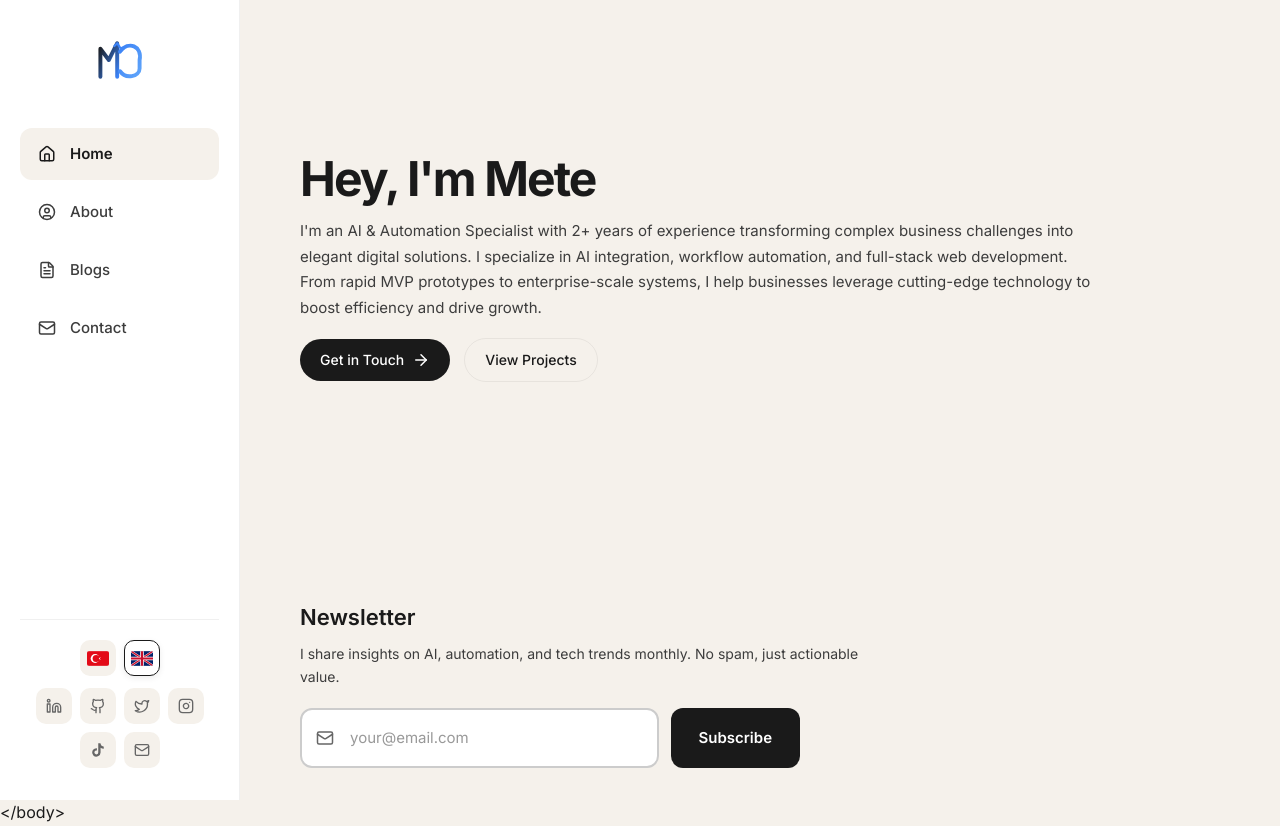
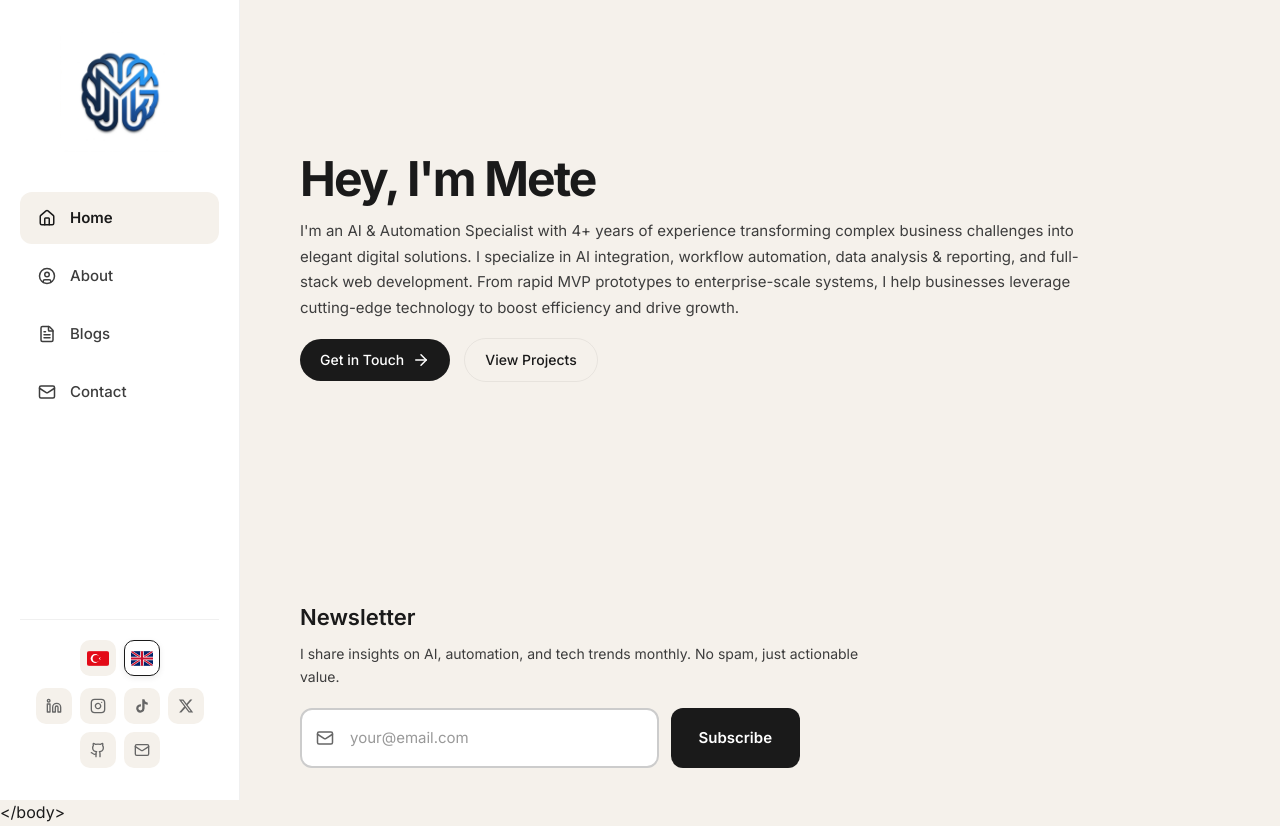
Before and after one commit to metegunesofficial/Portfilio, a React (Vite) app: page / in a window 1280 px wide. Built offline with nearby package versions, Linux system fonts and the light colour scheme; no server answers.

Commit message:
feat: add MG brain logo, newsletter lang preference, social links, fix email input

```diff
--- a/src/components/Logo.tsx
+++ b/src/components/Logo.tsx
@@ -1,75 +1,11 @@
 import { motion } from 'framer-motion'
-
-// MG Logo SVG Component - Creative Arrow Design
-function MGLogoSVG() {
-    return (
-        <svg
-            xmlns="http://www.w3.org/2000/svg"
-            viewBox="0 0 100 100"
-            fill="none"
-            width="56"
-            height="56"
-        >
-            {/* Gradient definitions */}
-            <defs>
-                <linearGradient id="mgGradient" x1="0%" y1="0%" x2="100%" y2="100%">
-                    <stop offset="0%" stopColor="#1a1a1a" />
-                    <stop offset="100%" stopColor="#3b82f6" />
-                </linearGradient>
-                <linearGradient id="blueGradient" x1="0%" y1="0%" x2="100%" y2="100%">
-                    <stop offset="0%" stopColor="#3b82f6" />
-                    <stop offset="100%" stopColor="#60a5fa" />
-                </linearGradient>
-            </defs>
-
-            {/* M Letter - Left side with arrow pointing up-right */}
-            <path
-                d="M15 80 L15 30 L30 50 L45 20 L45 80"
-                stroke="url(#mgGradient)"
-                strokeWidth="7"
-                strokeLinecap="round"
-                strokeLinejoin="round"
-                fill="none"
-            />
-
-            {/* G Letter - Integrated curve with arrow */}
-            <path
-                d="M50 35 C65 15, 90 25, 85 50 L85 65 C85 80, 60 85, 50 70"
-                stroke="url(#blueGradient)"
-                strokeWidth="7"
-                strokeLinecap="round"
-                strokeLinejoin="round"
-                fill="none"
-            />
-
-            {/* G inner line */}
-            <path
-                d="M85 55 L65 55"
-                stroke="url(#blueGradient)"
-                strokeWidth="7"
-                strokeLinecap="round"
-                fill="none"
-            />
-
-            {/* Arrow tip on M */}
-            <path
-                d="M40 25 L45 20 L50 28"
-                stroke="#3b82f6"
-                strokeWidth="4"
-                strokeLinecap="round"
-                strokeLinejoin="round"
-                fill="none"
-            />
-        </svg>
-    )
-}
 
 export function Logo() {
     return (
         <motion.a
             href="/"
             className="sidebar-logo-custom"
-            whileHover={{ scale: 1.08 }}
+            whileHover={{ scale: 1.05 }}
             whileTap={{ scale: 0.95 }}
             style={{
                 textDecoration: 'none',
@@ -78,7 +14,15 @@ export function Logo() {
                 justifyContent: 'center'
             }}
         >
-            <MGLogoSVG />
+            <img
+                src="/images/mg-logo.png"
+                alt="MG Logo"
+                style={{
+                    width: '120px',
+                    height: '120px',
+                    objectFit: 'contain'
+                }}
+            />
         </motion.a>
     )
 }
--- a/src/components/Newsletter.tsx
+++ b/src/components/Newsletter.tsx
@@ -82,7 +82,7 @@ export function Newsletter() {
 
         try {
             // Call the actual newsletter service
-            const result = await subscribeToNewsletter(email.trim(), undefined, 'website_form')
+            const result = await subscribeToNewsletter(email.trim(), undefined, 'website_form', lang)
 
             if (!result.success) {
                 setError(result.error || errorMessages.alreadySubscribed)
--- a/src/components/Sidebar.tsx
+++ b/src/components/Sidebar.tsx
@@ -1,5 +1,5 @@
 import { NavLink } from 'react-router-dom'
-import { Home, FileText, Mail, Linkedin, Twitter, UserCircle, Github, Instagram } from 'lucide-react'
+import { Home, FileText, Mail, Linkedin, UserCircle, Instagram, Github } from 'lucide-react'
 import { useLang } from '../context/LangContext'
 
 import { Logo } from './Logo'
@@ -11,13 +11,20 @@ const TikTok = ({ size = 16 }: { size?: number }) => (
     </svg>
 )
 
+// Custom X (formerly Twitter) icon
+const XIcon = ({ size = 16 }: { size?: number }) => (
+    <svg width={size} height={size} viewBox="0 0 24 24" fill="currentColor">
+        <path d="M18.244 2.25h3.308l-7.227 8.26 8.502 11.24H16.17l-5.214-6.817L4.99 21.75H1.68l7.73-8.835L1.254 2.25H8.08l4.713 6.231zm-1.161 17.52h1.833L7.084 4.126H5.117z" />
+    </svg>
+)
+
 const socialLinks = [
-    { icon: Linkedin, href: 'https://linkedin.com/in/metegunes', label: 'LinkedIn' },
-    { icon: Github, href: 'https://github.com/metegunes', label: 'GitHub' },
-    { icon: Twitter, href: 'https://twitter.com/metegunes', label: 'Twitter' },
-    { icon: Instagram, href: 'https://instagram.com/metegunes', label: 'Instagram' },
-    { icon: TikTok, href: 'https://tiktok.com/@metegunes', label: 'TikTok' },
-    { icon: Mail, href: 'mailto:contact@metegunes.dev', label: 'Email' },
+    { icon: Linkedin, href: 'https://www.linkedin.com/in/metegunesofficial', label: 'LinkedIn' },
+    { icon: Instagram, href: 'https://www.instagram.com/metegunesofficial/', label: 'Instagram' },
+    { icon: TikTok, href: 'https://www.tiktok.com/@metegunesofficial', label: 'TikTok' },
+    { icon: XIcon, href: 'https://x.com/metegnsofficial', label: 'X' },
+    { icon: Github, href: 'https://github.com/metegunesofficial', label: 'GitHub' },
+    { icon: Mail, href: 'mailto:metegunesofficial@gmail.com', label: 'Email' },
 ]
 
 export function Sidebar() {
--- a/src/context/LangContext.tsx
+++ b/src/context/LangContext.tsx
@@ -71,7 +71,7 @@ const translations: Record<Lang, Translations> = {
         contact: 'Contact',
 
         heroTitle: 'Hey, I\'m Mete',
-        heroBio: "I'm an AI & Automation Specialist with 2+ years of experience transforming complex business challenges into elegant digital solutions. I specialize in AI integration, workflow automation, and full-stack web development. From rapid MVP prototypes to enterprise-scale systems, I help businesses leverage cutting-edge technology to boost efficiency and drive growth.",
+        heroBio: "I'm an AI & Automation Specialist with 4+ years of experience transforming complex business challenges into elegant digital solutions. I specialize in AI integration, workflow automation, data analysis & reporting, and full-stack web development. From rapid MVP prototypes to enterprise-scale systems, I help businesses leverage cutting-edge technology to boost efficiency and drive growth.",
 
         newsletterTitle: 'Newsletter',
         newsletterDesc: "I share insights on AI, automation, and tech trends monthly. No spam, just actionable value.",
@@ -124,7 +124,7 @@ const translations: Record<Lang, Translations> = {
         contact: 'İletişim',
 
         heroTitle: 'Merhaba, Ben Mete',
-        heroBio: "2+ yıllık deneyime sahip bir AI, Otomasyon ve Süreç Geliştirme Uzmanıyım. Karmaşık iş süreçlerini profesyonel dijital çözümlere dönüştürüyorum. AI entegrasyonu, iş akışı otomasyonu ve kurumsal süreç geliştirme konularında uzmanım. Hızlı MVP prototiplerinden kurumsal ölçekli sistemlere kadar, işletmelerin son teknolojiyi kullanarak verimliliği artırmasına ve büyümesine yardımcı oluyorum.",
+        heroBio: "4+ yıllık deneyime sahip bir AI, Otomasyon ve Süreç Geliştirme Uzmanıyım. Karmaşık iş süreçlerini profesyonel dijital çözümlere dönüştürüyorum. AI entegrasyonu, iş akışı otomasyonu, veri analizi & raporlama ve kurumsal süreç geliştirme konularında uzmanım. Hızlı MVP prototiplerinden kurumsal ölçekli sistemlere kadar, işletmelerin son teknolojiyi kullanarak verimliliği artırmasına ve büyümesine yardımcı oluyorum.",
 
         newsletterTitle: 'Bülten',
         newsletterDesc: "Ayda bir öğrendiklerimi belgeliyorum. Bunları sizinle mail ile paylaşmak isterim. Spam yok. Sadece değer.",
--- a/src/hooks/useSettings.ts
+++ b/src/hooks/useSettings.ts
@@ -21,8 +21,8 @@ interface Settings {
 const defaultSettings: Settings = {
     hero_title_tr: 'Merhaba, Ben Mete',
     hero_title_en: "Hey, I'm Mete",
-    hero_bio_tr: "2+ yıllık deneyime sahip bir AI, Otomasyon ve Süreç Geliştirme Uzmanıyım.",
-    hero_bio_en: "I'm an AI & Automation Specialist with 2+ years of experience.",
+    hero_bio_tr: "4+ yıllık deneyime sahip bir AI, Otomasyon, Veri Analizi ve Süreç Geliştirme Uzmanıyım.",
+    hero_bio_en: "I'm an AI, Automation & Data Analytics Specialist with 4+ years of experience.",
     about_bio_tr: "AI ve otomasyon alanında uzmanım.",
     about_bio_en: "I specialize in AI and automation.",
     skills: ['AI', 'Automation', 'React', 'Node.js'],
--- a/src/index.css
+++ b/src/index.css
@@ -2940,12 +2940,12 @@ body {
 
 .email-input-wrapper input {
   width: 100%;
-  padding-right: 48px;
+  padding-left: 44px;
 }
 
 .email-input-wrapper .input-icon {
   position: absolute;
-  right: 12px;
+  left: 14px;
   top: 50%;
   transform: translateY(-50%);
   color: var(--text-muted);
@@ -2987,7 +2987,9 @@ body {
 }
 
 @keyframes spin {
-  to { transform: rotate(360deg); }
+  to {
+    transform: rotate(360deg);
+  }
 }
 
 /* Admin User Info */
--- a/src/pages/AboutPage.tsx
+++ b/src/pages/AboutPage.tsx
@@ -81,8 +81,8 @@ export function AboutPage() {
                 <h1>{lang === 'tr' ? 'Hakkımda' : 'About Me'}</h1>
                 <p>
                     {lang === 'tr'
-                        ? 'AI ve otomasyon alanında 2+ yıllık deneyimle işletmelere dijital dönüşüm çözümleri sunuyorum.'
-                        : 'Delivering digital transformation solutions to businesses with 2+ years of experience in AI and automation.'
+                        ? 'AI, otomasyon ve veri analizi alanında 4+ yıllık deneyimle işletmelere dijital dönüşüm çözümleri sunuyorum.'
+                        : 'Delivering digital transformation solutions to businesses with 4+ years of experience in AI, automation and data analytics.'
                     }
                 </p>
             </motion.header>
@@ -101,8 +101,8 @@ export function AboutPage() {
                 <div className="bio-content">
                     <p>
                         {lang === 'tr'
-                            ? `2+ yıllık deneyime sahip bir AI, Otomasyon ve Süreç Geliştirme Uzmanıyım. Karmaşık iş süreçlerini profesyonel dijital çözümlere dönüştürüyorum.`
-                            : `I'm an AI, Automation and Process Development Specialist with 2+ years of experience. I transform complex business processes into professional digital solutions.`
+                            ? `4+ yıllık deneyime sahip bir AI, Otomasyon, Veri Analizi ve Süreç Geliştirme Uzmanıyım. Karmaşık iş süreçlerini profesyonel dijital çözümlere dönüştürüyorum.`
+                            : `I'm an AI, Automation, Data Analytics and Process Development Specialist with 4+ years of experience. I transform complex business processes into professional digital solutions.`
                         }
                     </p>
                     <p>
--- a/src/pages/BlogDetailPage.tsx
+++ b/src/pages/BlogDetailPage.tsx
@@ -35,7 +35,7 @@ Artificial Intelligence is transforming how businesses operate. In this comprehe
 
 ## Why AI Automation?
 
-Over the past 2 years, I've helped many businesses integrate AI into their workflows. The results speak for themselves:
+Over the past 4 years, I've helped many businesses integrate AI into their workflows. The results speak for themselves:
 
 - **40% reduction** in response times
 - **60% decrease** in manual tasks
@@ -70,7 +70,7 @@ Yapay Zeka, işletmelerin çalışma şeklini dönüştürüyor. Bu kapsamlı re
 
 ## Neden AI Otomasyonu?
 
-Son 2 yılda, birçok işletmenin iş akışlarına AI entegre etmelerine yardımcı oldum. Sonuçlar kendini gösteriyor:
+Son 4 yılda, birçok işletmenin iş akışlarına AI entegre etmelerine yardımcı oldum. Sonuçlar kendini gösteriyor:
 
 - Yanıt sürelerinde **%40 azalma**
 - Manuel görevlerde **%60 düşüş**
--- a/src/services/newsletter.ts
+++ b/src/services/newsletter.ts
@@ -16,7 +16,8 @@ export interface SubscribeResult {
 export async function subscribeToNewsletter(
     email: string,
     name?: string,
-    source: string = 'website'
+    source: string = 'website',
+    preferredLanguage: 'tr' | 'en' = 'tr'
 ): Promise<SubscribeResult> {
     const supabase = getSupabaseClient()
 
@@ -40,7 +41,8 @@ export async function subscribeToNewsletter(
                 .update({
                     status: 'active',
                     unsubscribed_at: null,
-                    subscribed_at: new Date().toISOString()
+                    subscribed_at: new Date().toISOString(),
+                    preferred_language: preferredLanguage
                 })
                 .eq('id', existing.id)
                 .select()
@@ -67,7 +69,8 @@ export async function subscribeToNewsletter(
             name: name || null,
             source,
             status: 'active',
-            subscribed_at: new Date().toISOString()
+            subscribed_at: new Date().toISOString(),
+            preferred_language: preferredLanguage
         })
         .select()
         .single()
```
Also changed, not shown: public/images/mg-logo.png (added).
